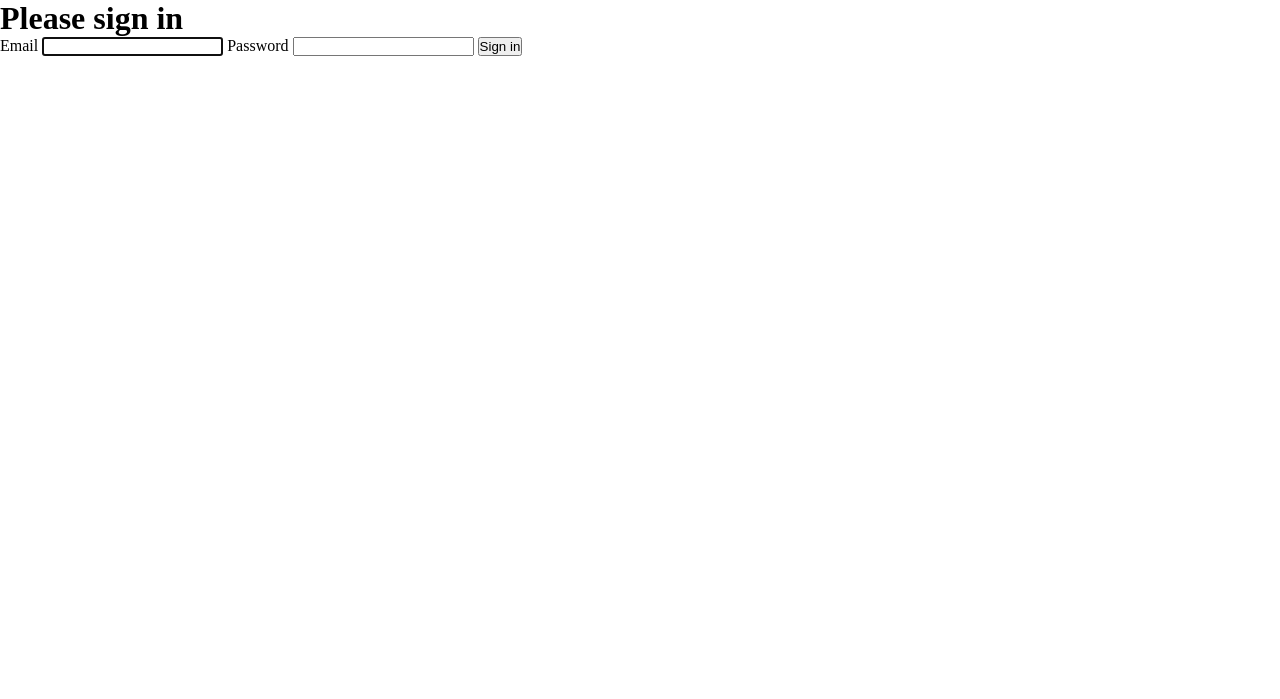
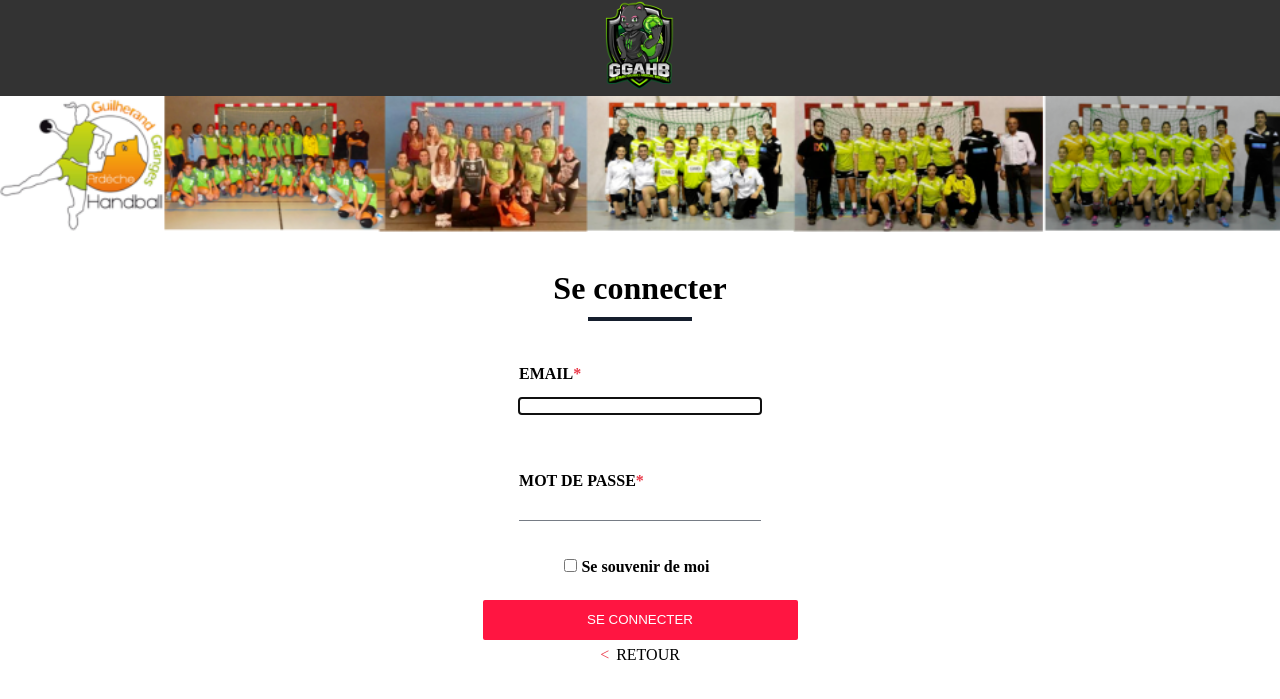
Before and after one commit to achedon12/handball-project, a Symfony app: template templates/security/login.html.twig in a window 1280 px wide. Shown: the top 699 px of the page. Run offline with Twig, Linux system fonts and the light colour scheme; the template is opened without the code that fills it, so the values that code supplies are empty; some libraries are stand-ins or nearby versions.

Commit message:
add css to login page

```diff
--- /dev/null
+++ b/public/css/login.css
@@ -0,0 +1,148 @@
+body
+{
+    display: flex;
+    flex-direction: column;
+    justify-content: center;
+    align-items: center;
+}
+
+header
+{
+    background-color: #333333;
+    color: #ffffff;
+    text-align: center;
+    width: 100%;
+}
+
+header img
+{
+    width: 5%;
+    min-width: 70px;
+}
+
+.banner
+{
+    width: 100%;
+    height: auto;
+}
+
+form
+{
+    margin-top: 2%;
+    padding: 1%;
+    display: flex;
+    flex-direction: column;
+    justify-content: space-evenly;
+    align-items: center;
+    max-width: 500px;
+    min-width: 315px;
+    height: 50vh;
+    border-radius: 15px;
+}
+
+form:hover
+{
+    box-shadow: 0 0 0.75rem #000000;
+    transition-duration: 0.8s;
+}
+
+.container
+{
+    display: flex;
+    flex-direction: column;
+    padding: 2%;
+    height: 40vh;
+    justify-content: space-evenly;
+    width: 80%;
+}
+
+article
+{
+    display: flex;
+    flex-direction: column;
+    justify-content: space-evenly;
+    align-items: flex-start;
+    padding: 2%;
+    height: 10vh;
+}
+
+input[type=email], input[type=password]
+
+{
+    border-top: 0;
+    border-left: 0;
+    border-right: 0;
+    border-bottom: 1px solid #767C85;
+    padding-left: 0;
+    width: 100%;
+    box-sizing: border-box;
+}
+
+.required::after
+{
+    content: "*";
+    color: #ea3949;
+}
+
+.h3::after
+{
+    position: relative;
+    content: "";
+    width: 100px;
+    margin: 0 auto;
+    margin-top: 10px;
+    border: 2px solid #151e2d;
+    display: block;
+}
+
+.mb-3
+{
+    width: 80%;
+    align-self: end;
+}
+
+.mb-3
+{
+
+}
+
+
+label
+{
+    font-weight: bold;
+}
+
+.btn
+{
+    width: 100%;
+    padding: 4%;
+    color: white;
+    background-color: #ff1541;
+    border: none;
+    border-radius: 2px;
+}
+
+.btn:hover
+{
+    background-color: #d23342;
+    color: white;
+}
+
+.back::before
+{
+    content: "<";
+    margin-right: 7px;
+    color: #ea3949;
+}
+
+.back
+{
+    color: black;
+    padding-top: 2%;
+    padding-bottom: 2%;
+}
+
+.back:hover
+{
+    color: #ea3949;
+}
--- a/public/css/style.css
+++ b/public/css/style.css
@@ -7,6 +7,7 @@ a{
     text-decoration: none;
 
 }
+
 li{
     list-style: none;
 }
--- a/src/Controller/RegistrationController.php
+++ b/src/Controller/RegistrationController.php
@@ -39,12 +39,12 @@ class RegistrationController extends AbstractController
             $entityManager->persist($user);
             $entityManager->flush();
             // do anything else you need here, like send an email
-            //return $this->redirectToRoute('app_home',['user' => $user]);
-            return $userAuthenticator->authenticateUser(
+            return $this->redirectToRoute('app_home',['user' => $user]);
+            /*return $userAuthenticator->authenticateUser(
                 $user,
                 $authenticator,
                 $request
-            );
+            );*/
         }
 
         return $this->render('registration/register.html.twig', [
--- a/templates/security/login.html.twig
+++ b/templates/security/login.html.twig
@@ -1,36 +1,40 @@
 {% extends 'base.html.twig' %}
 
-{% block title %}Log in!{% endblock %}
+{% block title %}Log in{% endblock %}
 
 {% block body %}
+    <link rel="stylesheet" href="{{ asset('css/login.css') }}">
+    <header>
+        <img src="{{ asset('images/logo.png') }}" alt="logo">
+    </header>
+    <img class="banner" src="{{ asset('images/banniere_2.png') }}" alt="banner">
 <form method="post">
     {% if error %}
         <div class="alert alert-danger">{{ error.messageKey|trans(error.messageData, 'security') }}</div>
     {% endif %}
 
-    <h1 class="h3 mb-3 font-weight-normal">Please sign in</h1>
-    <label for="inputEmail">Email</label>
-    <input type="email" value="{{ last_username }}" name="email" id="inputEmail" class="form-control" autocomplete="email" required autofocus>
-    <label for="inputPassword">Password</label>
-    <input type="password" name="password" id="inputPassword" class="form-control" autocomplete="current-password" required>
+    <h1 class="h3">Se connecter</h1>
 
-    <input type="hidden" name="_csrf_token"
-           value="{{ csrf_token('authenticate') }}"
-    >
+   <section class="container">
+      <article>
+          <label for="inputEmail" class="required">EMAIL</label>
+          <input type="email" value="{{ last_username }}" name="email" id="inputEmail" class="form-control" autocomplete="email" required autofocus>
+      </article>
+       <article>
+           <label for="inputPassword" class="required">MOT DE PASSE</label>
+           <input type="password" name="password" id="inputPassword" class="form-control" autocomplete="current-password" required>
+       </article>
+       <input type="hidden" hidden name="_csrf_token" value="{{ csrf_token('authenticate') }}">
 
-    {#
-        Uncomment this section and add a remember_me option below your firewall to activate remember me functionality.
-        See https://symfony.com/doc/current/security/remember_me.html
-
-        <div class="checkbox mb-3">
-            <label>
-                <input type="checkbox" name="_remember_me"> Remember me
-            </label>
-        </div>
-    #}
-
+       <div class="checkbox mb-3">
+           <label >
+               <input type="checkbox" name="_remember_me"> Se souvenir de moi
+           </label>
+       </div>
+   </section>
     <button class="btn btn-lg btn-primary" type="submit">
-        Sign in
+        SE CONNECTER
     </button>
+    <a class="back" href="{{ path('app_home') }}">RETOUR</a>
 </form>
 {% endblock %}
```
Also changed, not shown: public/images/Loisirs.jpg (added), public/images/Moins11.jpg (added), public/images/Moins13.jpg (added), public/images/Moins15.jpg (added), public/images/Moins17.jpg (added), public/images/Moins18.jpg (added), public/images/Moins9.jpg (added), public/images/SF1.jpg (added), public/images/SF2.jpg (added), public/images/Seniors1et2.jpg (added), public/images/banniere_2.png (added), public/images/logo.png (added).
